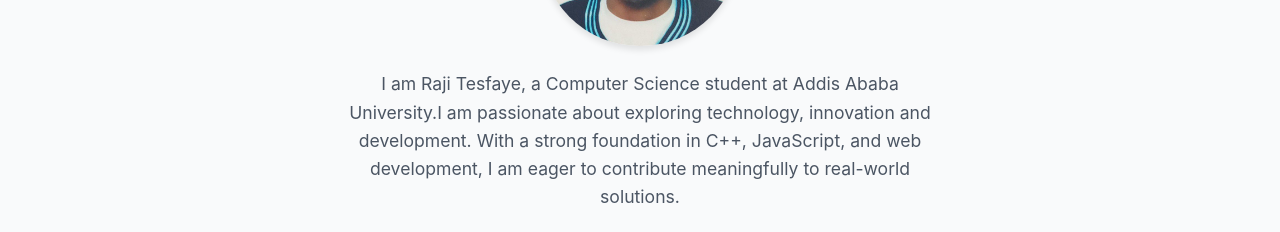
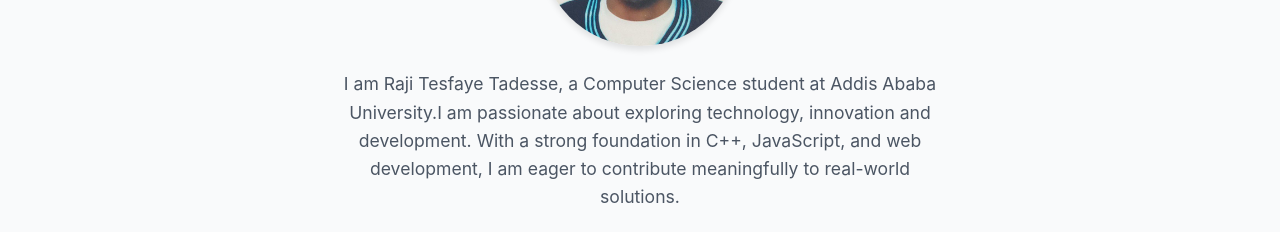
Before and after one commit to raji12tata/portfolio, a plain HTML site: page index.html in a window 1280 px wide. Shown: the part 720-952 px from the top of the page. Drawn offline with Linux system fonts and the light colour scheme.

Commit message:
Update index.html

```diff
--- a/index.html
+++ b/index.html
@@ -48,7 +48,7 @@
           class="profile-img"
         />
         <p class="description">
-          I am Raji Tesfaye, a Computer Science student at Addis Ababa
+          I am Raji Tesfaye Tadesse, a Computer Science student at Addis Ababa
           University.I am passionate about exploring technology, innovation and
           development. With a strong foundation in C++, JavaScript, and web
           development, I am eager to contribute meaningfully to real-world
```
